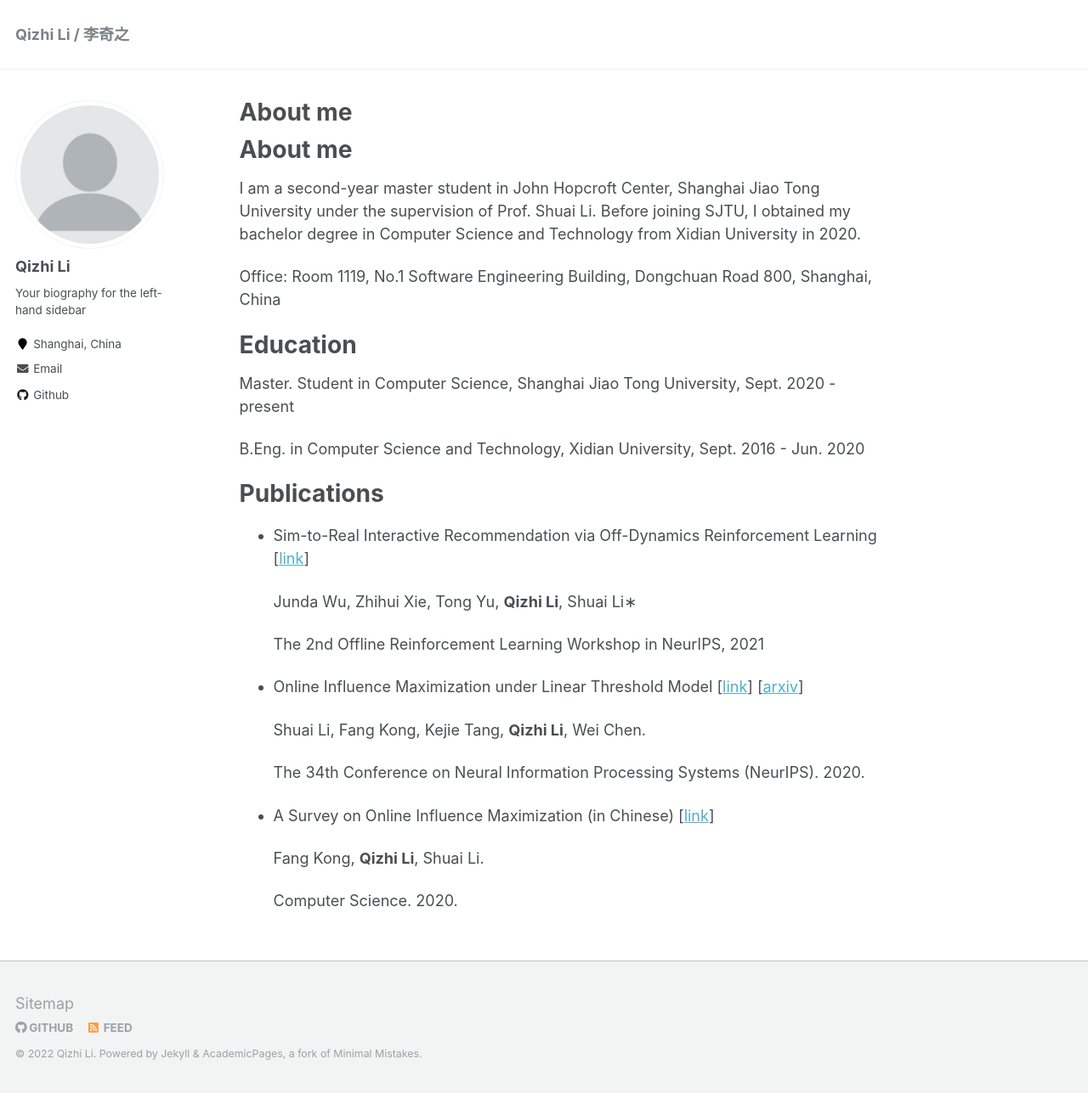
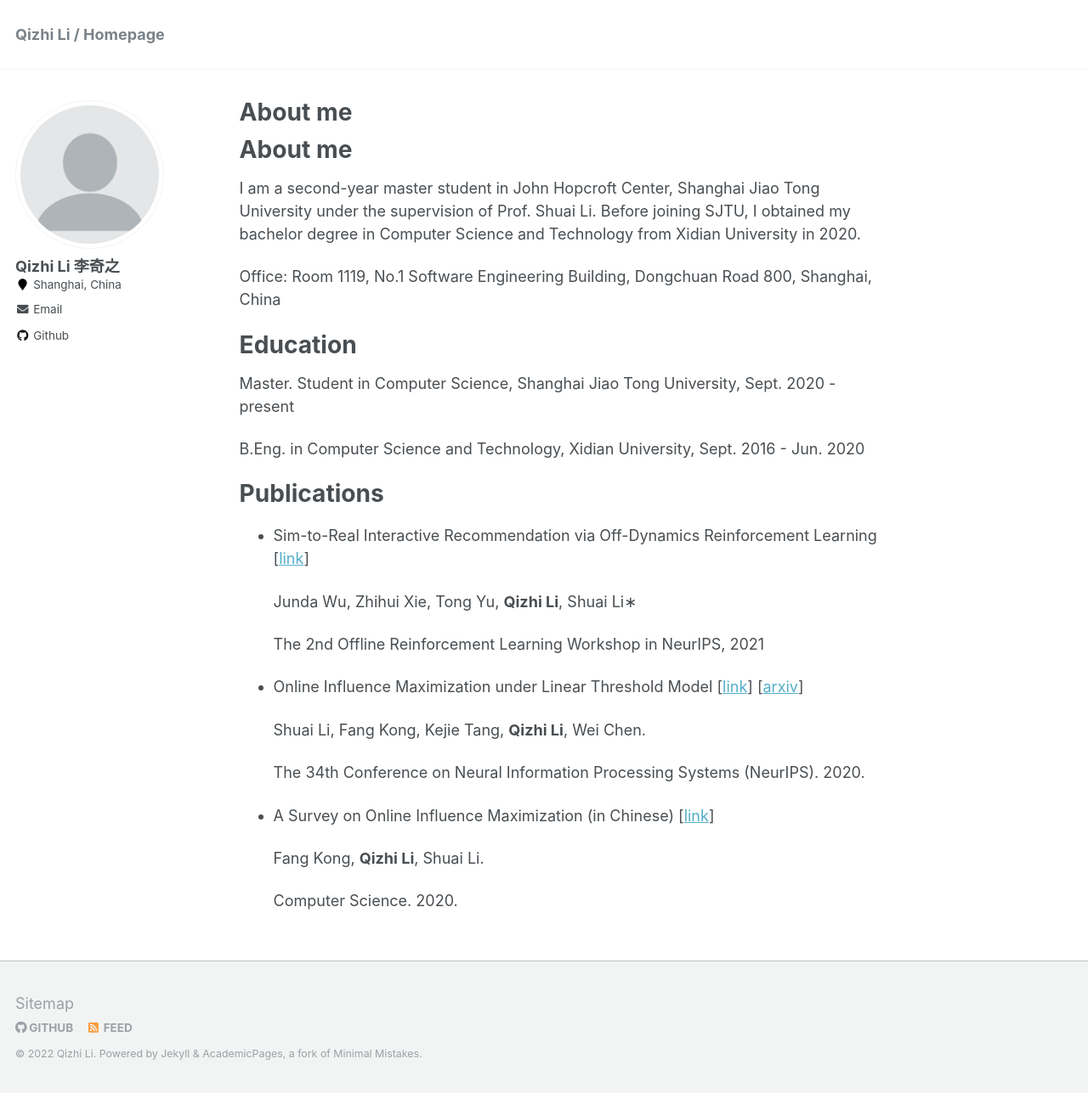
Before and after one commit to Ritchiegit/Ritchiegit.github.io, a Jekyll site: the page built from index.md, in a window 1280 px wide and 1287 px high. Shown: the whole window at 85% size. Built offline with Jekyll 4.4.1, drawn with Linux system fonts in a browser that asks for light colours; our own code applies the rules of GitHub Pages for plain Markdown files; part of the change alters nothing that is shown.

Commit message:
Update _config.yml

```diff
--- a/_config.yml
+++ b/_config.yml
@@ -7,7 +7,7 @@
 
 # Site Settings
 locale                   : "cn-CHINA"
-title                    : "Qizhi Li / 李奇之"
+title                    : "Qizhi Li / Homepage"
 title_separator          : "-"
 name                     : &name "Qizhi Li"
 description              : &description "personal description"
@@ -80,9 +80,9 @@ analytics:
 
 # Site Author
 author:
-  name             : "Qizhi Li"
+  name             : "Qizhi Li 李奇之"
   avatar           : "profile.png"
-  bio              : "Your biography for the left-hand sidebar"
+  bio              :
   location         : "Shanghai, China"
   employer         :
   pubmed           :
```
